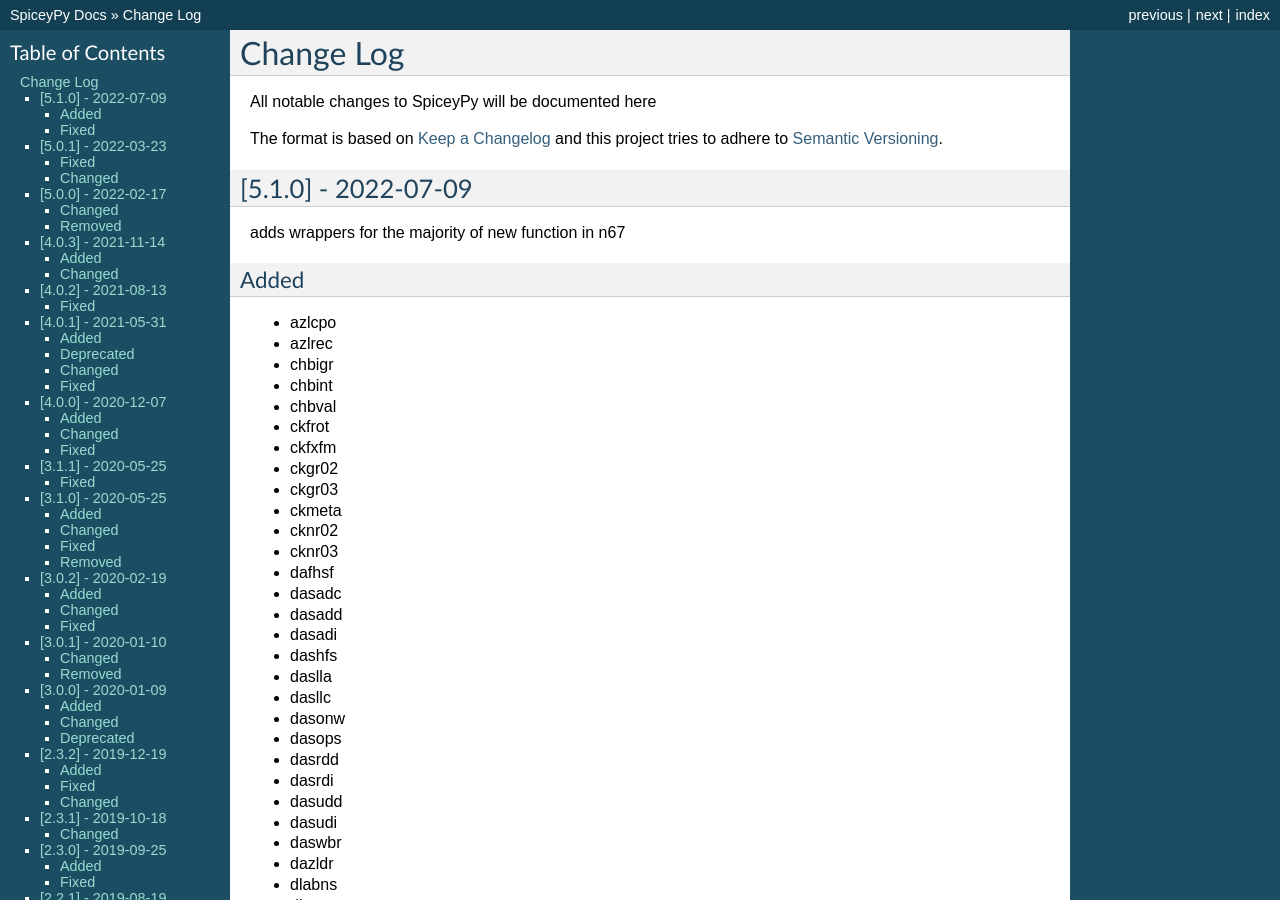
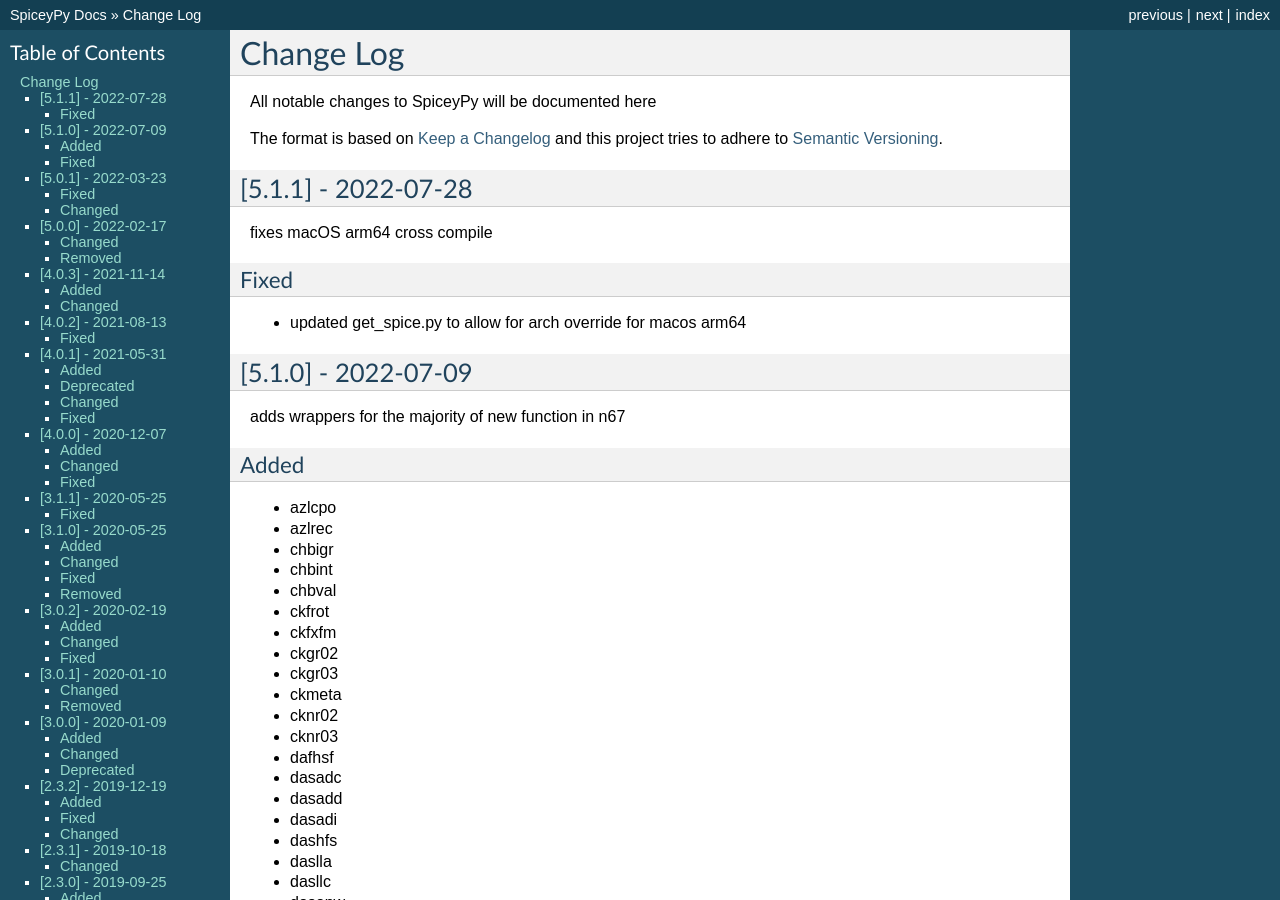
Before and after one commit to AndrewAnnex/SpiceyPy, a Sphinx documentation site: the page built from docs/changelog.md, in a window 1280 px wide and 900 px high. Built offline with Sphinx 7.4.7, drawn with Linux system fonts in a browser that asks for light colours; pages that are not in the unit, such as notebooks, are missing from menus.

Commit message:
SpiceyPy 5.1.1 * fixes arm64 compilation for macOS

```diff
--- a/CHANGELOG.md
+++ b/CHANGELOG.md
@@ -3,6 +3,11 @@
 
 The format is based on [Keep a Changelog](http://keepachangelog.com/)
 and this project tries to adhere to [Semantic Versioning](http://semver.org/).
+
+## [5.1.1] - 2022-07-28
+fixes macOS arm64 cross compile
+### Fixed
+- updated get_spice.py to allow for arch override for macos arm64
 
 ## [5.1.0] - 2022-07-09
 adds wrappers for the majority of new function in n67
--- a/docs/conf.py
+++ b/docs/conf.py
@@ -65,9 +65,9 @@
 # built documents.
 #
 # The short X.Y version.
-version = "5.1.0"
+version = "5.1.1"
 # The full version, including alpha/beta/rc tags.
-release = "5.1.0"
+release = "5.1.1"
 
 # The language for content autogenerated by Sphinx. Refer to documentation
 # for a list of supported languages.
--- a/src/spiceypy/__init__.py
+++ b/src/spiceypy/__init__.py
@@ -22,7 +22,7 @@
 SOFTWARE.
 """
 __author__ = "AndrewAnnex"
-__version__ = "5.1.0"
+__version__ = "5.1.1"
 
 from .spiceypy import *
 from .utils import support_types
```
